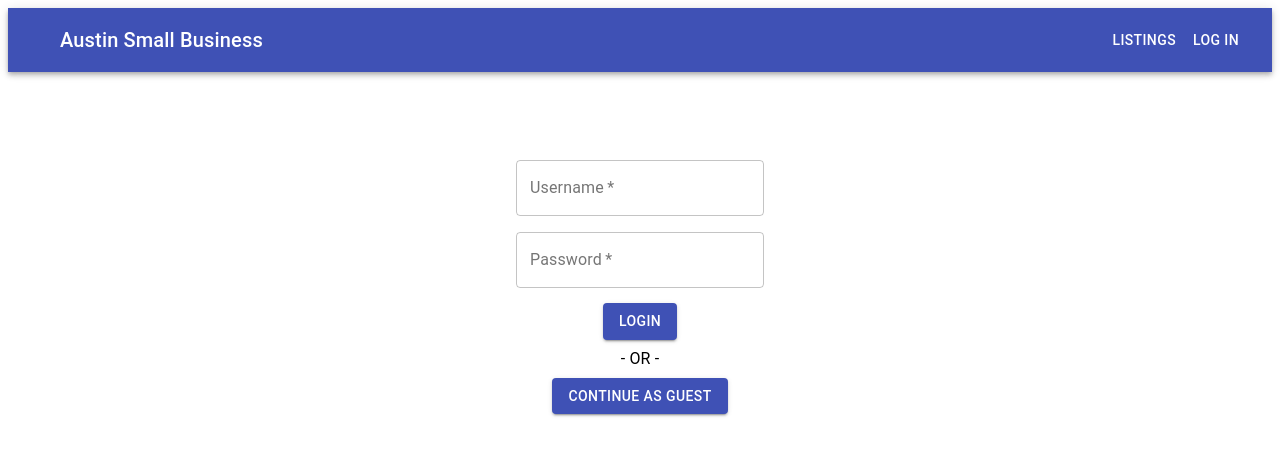
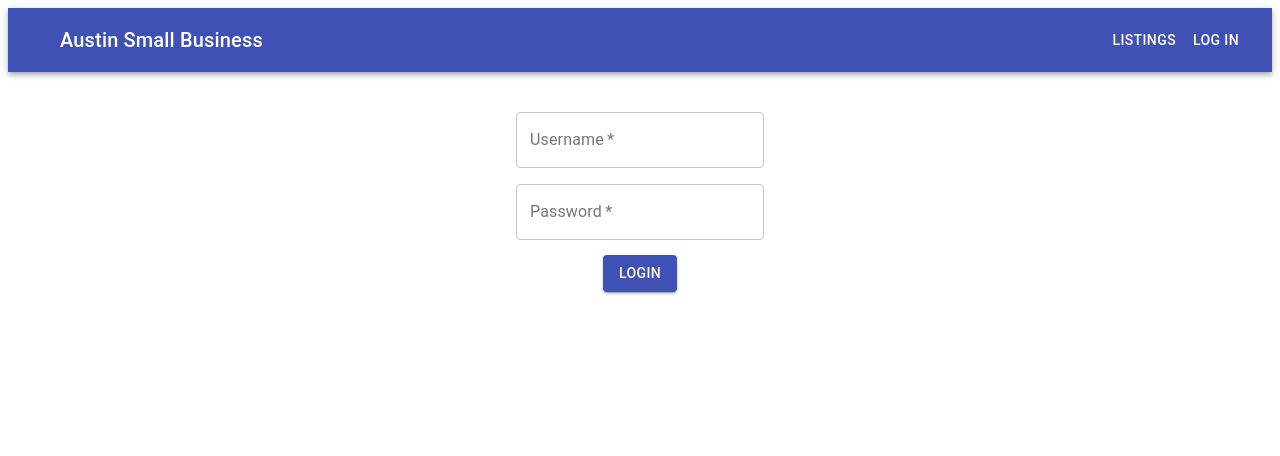
Before and after one commit to DavidAndreww/small-business, a React (Create React App) app: page / in a window 1280 px wide. Shown: the top 456 px of the page. Built offline with nearby package versions, Linux system fonts and the light colour scheme.

Commit message:
still cannot udpdate cookie on logout

```diff
--- a/src/HelperFunctions.js
+++ b/src/HelperFunctions.js
@@ -2,7 +2,6 @@ import cookie from 'cookie';
 
 const checkAuth = () => {
   const cookies = cookie.parse(document.cookie)
-  console.log(cookies)
   return cookies.loggedIn ? true : false
 }
 
--- a/src/components/AddBusiness.js
+++ b/src/components/AddBusiness.js
@@ -26,8 +26,6 @@ class AddBusiness extends React.Component {
       description: this.state.description
     };
     this.props.addBiz(newBiz);
-    //e.currentTarget.reset()
-    // I don't think this breaks single source of truth, but I still feel it's not best practice...
     this.setState({
       name: "",
       address: "",
--- a/src/components/DetailsMap.js
+++ b/src/components/DetailsMap.js
@@ -12,7 +12,6 @@ class DetailsMap extends React.Component {
     const address = `${this.props.address}`;
     const key = "AIzaSyCC3EccEyE6Bq7qyzzoX7RmTUc5UVN4ZOI";
     let url = `https://maps.googleapis.com/maps/api/geocode/json?address=${address}&key=${key}`;
-
     this.props.fetchCoords(url)
   };
 
--- a/src/components/Listings.js
+++ b/src/components/Listings.js
@@ -31,11 +31,11 @@ const Listings = (props) => {
               <TableCell>
                 <b>Address</b>
               </TableCell>
-              {checkAuth() ? (
+              {checkAuth() && (
                 <TableCell>
                   <b>Delete</b>
                 </TableCell>
-              ) : null}
+              )}
             </TableRow>
           </TableHead>
           <TableBody>
--- a/src/components/Login.js
+++ b/src/components/Login.js
@@ -1,20 +1,13 @@
 import React from "react";
 import Button from "@material-ui/core/Button";
 import TextField from "@material-ui/core/TextField";
-import Typography from "@material-ui/core/Typography";
 
 const Login = props => {
   const validateAuth = e => {
     e.preventDefault();
     document.cookie = `loggedIn=true;max-age=30*1000`;
-    window.location.replace('/listings')
+    window.location.replace("/listings");
     // props.history.push('/listings')
-  };
-
-  const validateGuest = () => {
-    document.cookie = 'guest'
-    // props.history.push("/listings");
-    window.location.replace('/listings')
   };
 
   return (
@@ -39,11 +32,7 @@ const Login = props => {
         <Button color="primary" variant="contained" type="submit">
           Login
         </Button>
-        <Typography>- OR -</Typography>
       </form>
-      <Button color="primary" variant="contained" onClick={validateGuest}>
-        Continue as Guest
-      </Button>
     </div>
   );
 };
--- a/src/components/NavBar.js
+++ b/src/components/NavBar.js
@@ -11,7 +11,7 @@ import { checkAuth } from "../HelperFunctions";
 const useStyles = makeStyles(theme => ({
   root: {
     flexGrow: 1,
-    marginBottom: "5em"
+    marginBottom: "2em"
   },
   menuButton: {
     marginRight: theme.spacing(2)
@@ -52,17 +52,16 @@ const NavBar = props => {
               <Button color="inherit">Add</Button>
             </Link>
           )}
-          {/* if user logs in, dispays LOGOUT BUTTON */}
+          {/* renders LOG IN/OUT button text depending on checkAuth() return */}
           {checkAuth() ? (
             <Link className="link" to="/">
-              <Button color="inherit" OnClick={userLogout}>Logout</Button>
+              <Button color="inherit" onClick={userLogout}>Log out</Button>
             </Link>
           ) : (
             <Link className="link" to="/">
               <Button color="inherit">Log In</Button>
             </Link>
           )}
-          {/* if user logs in as guest, displays LOG IN BUTTON */}
         </Toolbar>
       </AppBar>
     </div>
--- a/src/redux/state.js
+++ b/src/redux/state.js
@@ -33,7 +33,6 @@ const state = {
     }
 
   ],
-  isGuest: false,
   mapCoords: []
 }
 
```
